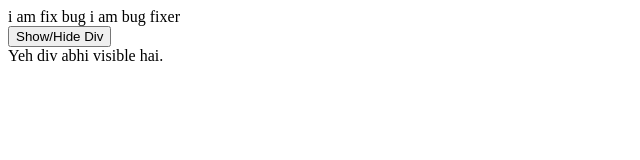
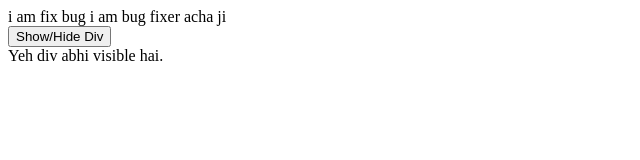
Before and after one commit to sking855/localrepo, a plain HTML site: page index.html in a window 1280 px wide. Shown: the full height of the page, 0-640 px from the left. Drawn offline with Linux system fonts and the light colour scheme.

```diff
--- a/index.html
+++ b/index.html
@@ -7,7 +7,7 @@
 </head>
 <body>
     <div>
-        i am fix bug i am bug fixer
+        i am fix bug i am bug fixer acha ji
     </div>
     <button onclick="toggleDiv()">Show/Hide Div</button>
     <div id="rama"> Yeh div abhi visible hai. </div>
```
